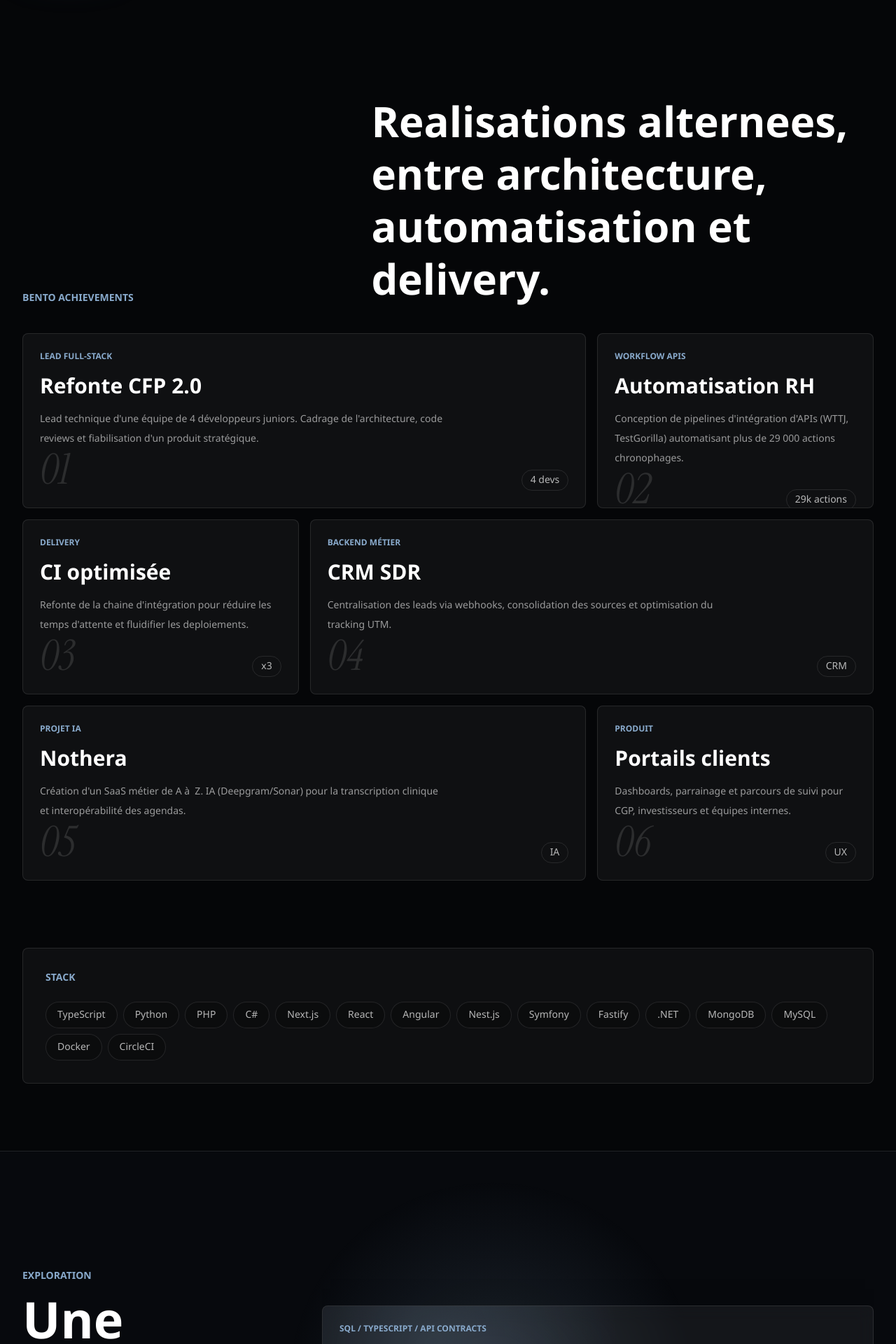
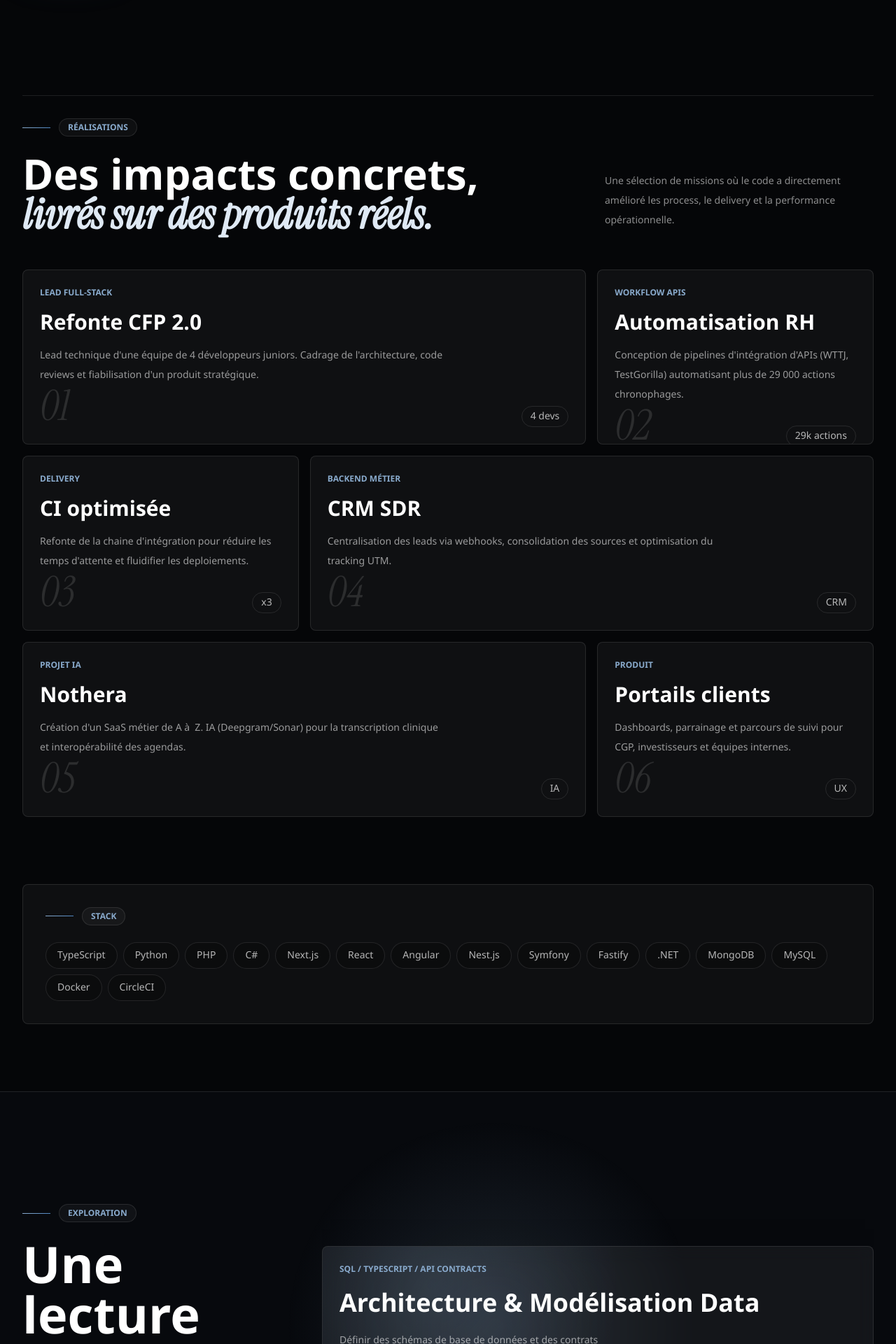
Before and after one commit to adamslma/adam-salama-portfolio, a Next.js app in the folder adam-salama-portfolio/: page / in a window 1280 px wide. Shown: the part 760-2680 px from the top of the page at 70% size. Built offline with nearby package versions, Linux system fonts and the light colour scheme; a web font is replaced by a local one.

Commit message:
chore: modified titles and achievements

```diff
--- a/adam-salama-portfolio/app/page.tsx
+++ b/adam-salama-portfolio/app/page.tsx
@@ -238,11 +238,27 @@ export default function Home() {
       </section>
 
       <section id="work" className="relative mx-auto max-w-7xl px-5 py-24 md:px-8">
-        <div className="mb-10 grid gap-5 md:grid-cols-[0.8fr_1.2fr] md:items-end">
-          <p className="text-sm font-semibold uppercase text-[#89AACC]">Bento achievements</p>
-          <h2 className="max-w-3xl text-4xl font-semibold leading-tight text-white md:text-6xl">
-            Realisations alternees, entre architecture, automatisation et delivery.
-          </h2>
+        <div className="mb-12 border-t border-white/10 pt-8">
+          <div className="flex flex-col gap-8 md:flex-row md:items-end md:justify-between">
+            <div className="max-w-4xl">
+              <div className="mb-6 flex items-center gap-3">
+                <span className="h-px w-10 bg-[linear-gradient(135deg,#89AACC,#4E85BF)]" />
+                <p className="rounded-full border border-white/10 bg-white/[0.04] px-3 py-1 text-xs font-semibold uppercase text-[#89AACC]">
+                  Réalisations
+                </p>
+              </div>
+              <h2 className="text-4xl font-semibold leading-[0.98] text-white md:text-6xl">
+                Des impacts concrets,
+                <span className="block font-serif italic text-[#dfe9f4]">
+                  livrés sur des produits réels.
+                </span>
+              </h2>
+            </div>
+            <p className="max-w-sm text-sm leading-7 text-white/54 md:pb-2">
+              Une sélection de missions où le code a directement amélioré les process,
+              le delivery et la performance opérationnelle.
+            </p>
+          </div>
         </div>
 
         <div className="grid auto-rows-[250px] grid-cols-1 gap-4 md:grid-cols-3">
@@ -276,7 +292,12 @@ export default function Home() {
 
       <section className="mx-auto max-w-7xl px-5 pb-24 md:px-8">
         <div className="rounded-[8px] border border-white/10 bg-white/[0.04] p-6 md:p-8">
-          <p className="text-sm font-semibold uppercase text-[#89AACC]">Stack</p>
+          <div className="mb-6 flex items-center gap-3">
+                <span className="h-px w-10 bg-[linear-gradient(135deg,#89AACC,#4E85BF)]" />
+                <p className="rounded-full border border-white/10 bg-white/[0.04] px-3 py-1 text-xs font-semibold uppercase text-[#89AACC]">
+                  Stack
+                </p>
+              </div>
           <div className="mt-6 flex flex-wrap gap-2">
             {stack.map((tech) => (
               <span
--- a/adam-salama-portfolio/app/portfolio-experience.tsx
+++ b/adam-salama-portfolio/app/portfolio-experience.tsx
@@ -103,7 +103,12 @@ export function ParallaxGallery({ galleryItems }: { galleryItems: GalleryItem[]
         <div className="absolute inset-0 bg-[radial-gradient(circle_at_55%_42%,rgba(137,170,204,0.16),transparent_35%)]" />
         <div className="relative mx-auto grid w-full max-w-7xl gap-10 px-5 md:grid-cols-[0.66fr_minmax(0,1.34fr)] md:px-8">
           <div className="self-center md:pr-4">
-            <p className="text-sm font-semibold uppercase text-[#89AACC]">Exploration</p>
+            <div className="mb-6 flex items-center gap-3">
+                <span className="h-px w-10 bg-[linear-gradient(135deg,#89AACC,#4E85BF)]" />
+                <p className="rounded-full border border-white/10 bg-white/[0.04] px-3 py-1 text-xs font-semibold uppercase text-[#89AACC]">
+                  Exploration
+                </p>
+              </div>
             <h2 className="mt-4 text-5xl font-semibold leading-none text-white md:text-7xl">
               Une lecture
               <span className="block font-serif italic text-[#dfe9f4]">en mouvement.</span>
```
